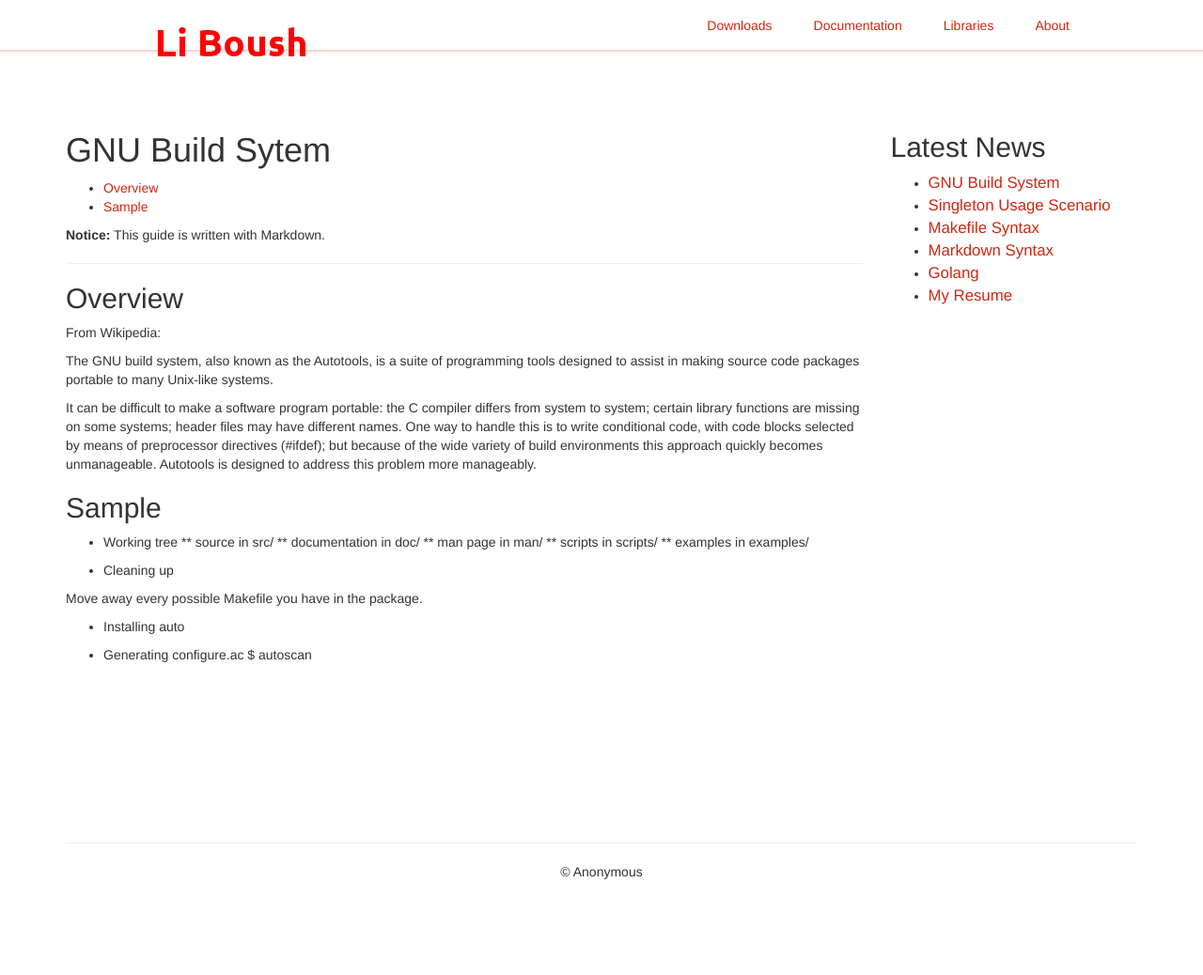
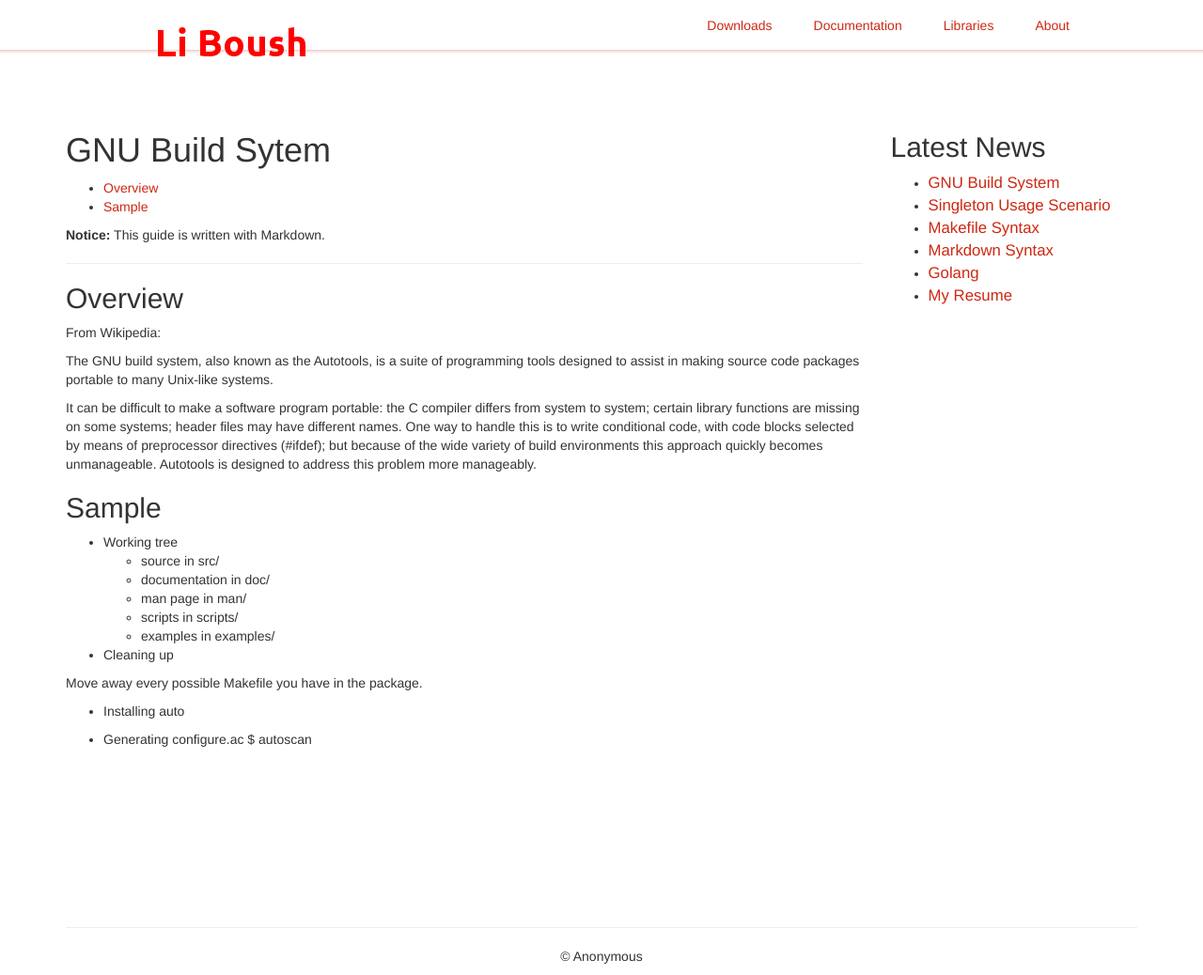
Before and after one commit to liboshi/liboshi.github.com, a Jekyll site: the page built from _posts/2015-10-30-gnu-build-system.md, in a window 1280 px wide and 1038 px high. Shown: the whole window at 94% size. Built offline with Jekyll 4.4.1, drawn with Linux system fonts in a browser that asks for light colours; nearby versions of some CDN libraries; comment, search, counter and statistics services are not loaded.

Commit message:
o Update.

```diff
--- a/_posts/2015-10-30-gnu-build-system.md
+++ b/_posts/2015-10-30-gnu-build-system.md
@@ -24,11 +24,11 @@ It can be difficult to make a software program portable: the C compiler differs
 <h2 id="sample">Sample</h2>
 
 * Working tree
-    ** source in src/
-    ** documentation in doc/
-    ** man page in man/
-    ** scripts in scripts/
-    ** examples in examples/
+    * source in src/
+    * documentation in doc/
+    * man page in man/
+    * scripts in scripts/
+    * examples in examples/
 
 * Cleaning up
 
```
